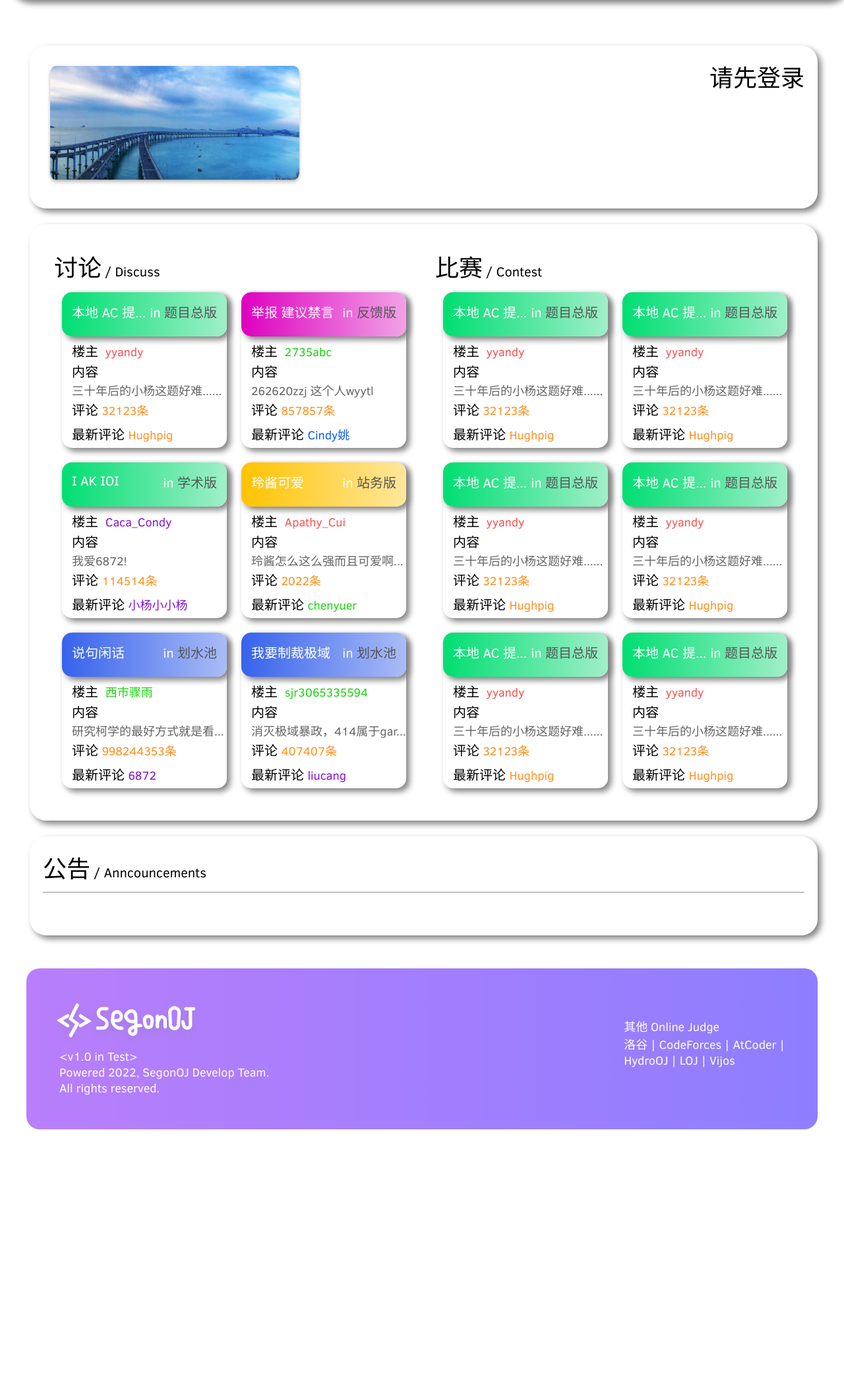
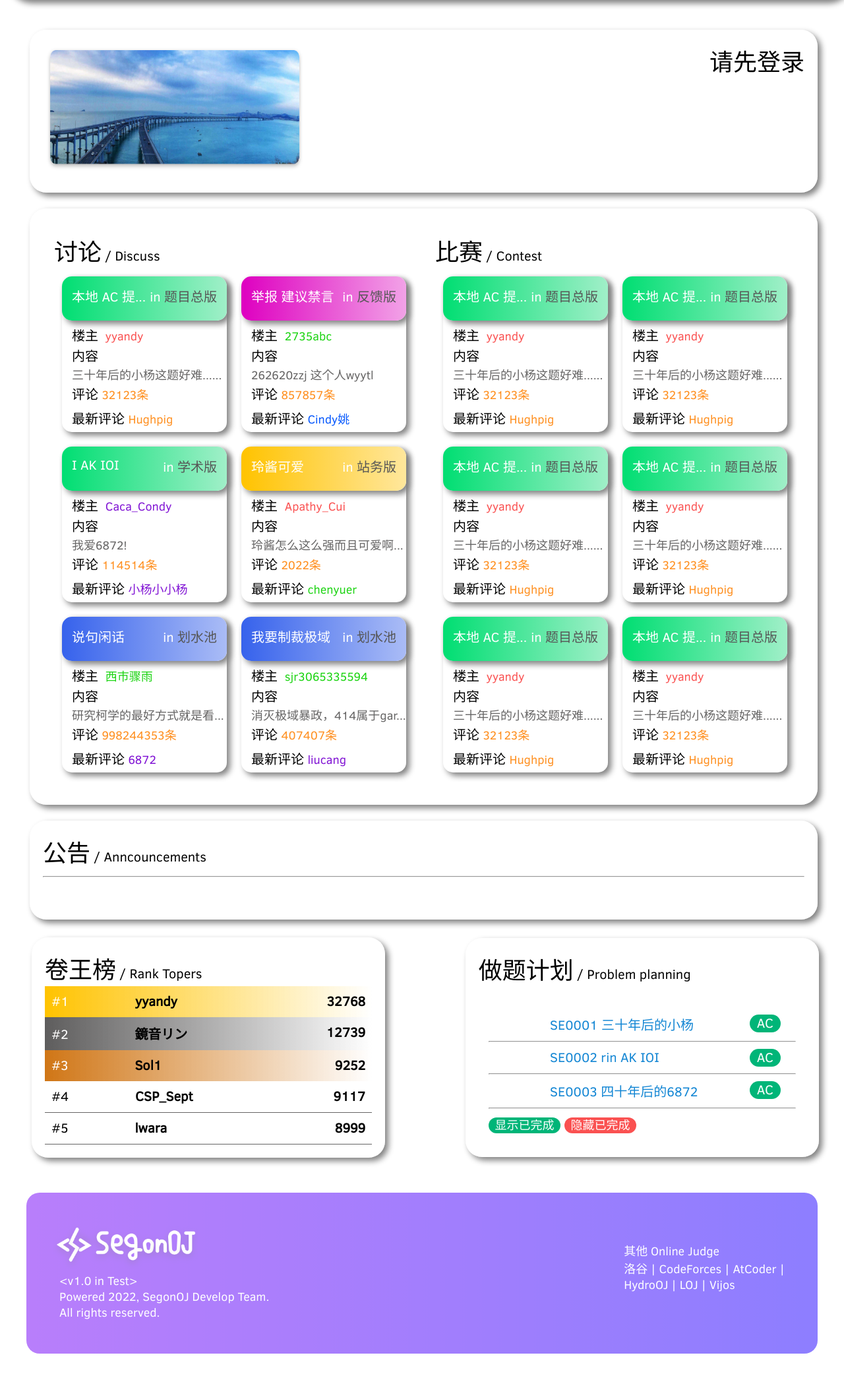
Before and after one commit to OIerCity/SegonOJ-Website, a Flask app: page / in a window 1280 px wide. Shown: the part 80-2172 px from the top of the page at 66% size. Before the commit the page ends 1792 px from the top, so only its background shows below. Run offline with Flask 2, Linux system fonts and the light colour scheme; data that the repository does not hold is empty; some libraries are stand-ins or nearby versions.

Commit message:
主页完成

```diff
--- a/static/general/css/theme-SegonOJ-v1.0.0.css
+++ b/static/general/css/theme-SegonOJ-v1.0.0.css
@@ -167,6 +167,27 @@ ol, ul, li {
     color: white;
 }
 
+
+.r-a {
+    background-image: linear-gradient(to right, #FFC300, rgba(255,255,255,50%));
+    padding: 10px;
+}
+
+.r-b {
+    background-image: linear-gradient(to right, #5E5D5D, rgba(255,255,255,50%));
+    padding: 10px;
+}
+
+.r-c {
+    background-image: linear-gradient(to right, #D07616, rgba(255,255,255,50%));
+    padding: 10px;
+}
+
+.r-d {
+    padding: 10px;
+    border-bottom: 1px solid #666565;
+}
+
 /* logo */
 .logo {
     display: block;
@@ -270,6 +291,26 @@ ol, ul, li {
     color:white;
 }
 
+
+.sgoj-ac {
+    background-color: #00B578;
+    border-radius: 15px;
+    color:white;
+}
+
+.sgoj-wa {
+    background-color: #FA5151;
+    border-radius: 15px;
+    color:white;
+}
+
+.tmjh {
+    background-color: #FFF;
+    border-radius: 15px;
+    padding: 15px;
+}
+
+
 .main-container {
     display: flex;
     flex-direction: column;
@@ -282,7 +323,7 @@ ol, ul, li {
     margin-bottom: 2em;
     box-sizing: border-box;
     max-width: 100%;
-    margin-top: 96px;
+    margin-top: 72px;
 }
 
 .index-content {
--- a/templates/main/main.html
+++ b/templates/main/main.html
@@ -598,6 +598,66 @@
                         {% endfor %}
                     </div>
                 </div>
+
+                <div class="index-content">
+                    <table style="width: 100%;">
+                        <tr style="width: 100%;">
+                            <td style="width: 40%; padding-right: 5%;">
+                                <div class="mod" style="width: 100%;">
+                                    <span style="font-size:36px; ">卷王榜</span> / Rank Topers
+                                    <br>
+                                    <div class="r-a">
+                                        <span style="color: white;">#1</span>
+                                        <b><span style="margin-left: 20%;">yyandy</span>
+                                            <span style="float: right;">32768</span></b>
+                                    </div>
+                                    <div class="r-b">
+                                        <span style="color: white;">#2</span>
+                                        <b><span style="margin-left: 20%">鏡音リン</span>
+                                            <span style="float: right;">12739</span></b>
+                                    </div>
+                                    <div class="r-c">
+                                        <span style="color: white;">#3</span>
+                                        <b><span style="margin-left: 20%">Sol1</span>
+                                            <span style="float: right;">9252</span></b>
+                                    </div>
+                                    <div class="r-d">
+                                        <span>#4</span>
+                                        <b><span style="margin-left: 20%">CSP_Sept</span>
+                                            <span style="float: right;">9117</span></b>
+                                    </div>
+                                    <div class="r-d">
+                                        <span>#5</span>
+                                        <b><span style="margin-left: 20%">lwara</span>
+                                            <span style="float: right;">8999</span></b>
+                                    </div>
+                                </div>
+                            </td>
+                            <td style="width: 40%; padding-left: 5%;">
+                                <div class="mod" style="width: 100%;">
+                                    <span style="font-size:36px;">做题计划</span> / Problem planning
+                                    <br><br>
+                                    <div class="tmjh">
+                                        <a style="margin-left: 20%;">SE0001&nbsp;三十年后的小杨</a>
+                                        <span style="float: right;margin-right: 5%;"
+                                            class="sgoj-ac">&nbsp;&nbsp;AC&nbsp;&nbsp;</span>
+                                        <hr>
+                                        <a style="margin-left: 20%;">SE0002&nbsp;rin AK IOI</a>
+                                        <span style="float: right;margin-right: 5%;"
+                                            class="sgoj-ac">&nbsp;&nbsp;AC&nbsp;&nbsp;</span>
+                                        <hr>
+                                        <a style="margin-left: 20%;">SE0003&nbsp;四十年后的6872</a>
+                                        <span style="float: right;margin-right: 5%;"
+                                            class="sgoj-ac">&nbsp;&nbsp;AC&nbsp;&nbsp;</span>
+                                        <hr>
+                                        <a class="sgoj-ac" style="font-size:18px;">&nbsp;&nbsp;显示已完成&nbsp;&nbsp;</a>&nbsp;<a class="sgoj-wa" style="font-size:18px;">&nbsp;&nbsp;隐藏已完成&nbsp;&nbsp;</a>
+                                    </div>
+
+                                </div>
+                            </td>
+                        </tr>
+                    </table>
+                </div>
                 <div class="index-content">
                     <div class="footer">
                         <div style="display: inline-block;">
```
